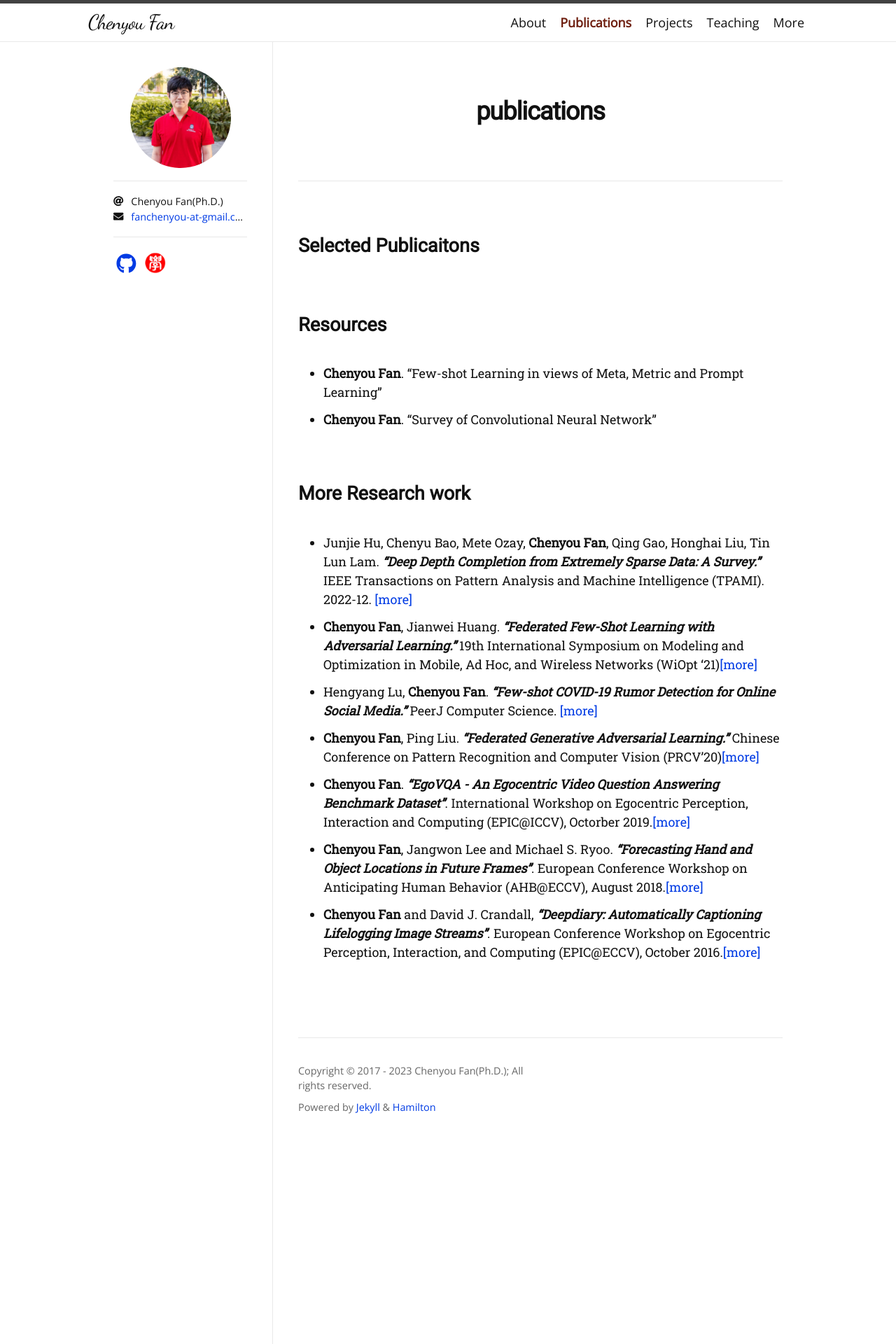
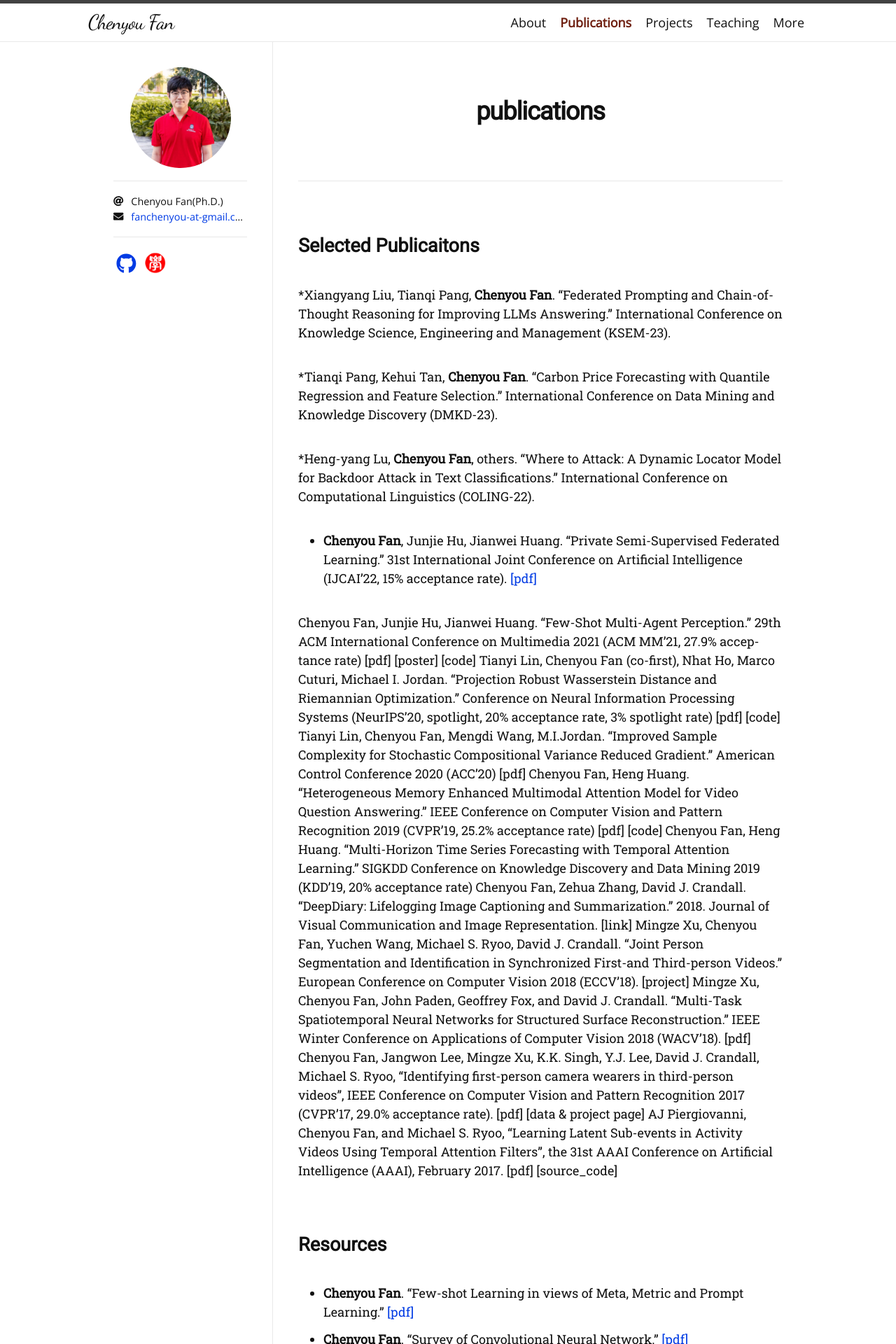
Before and after one commit to fanchenyou/fanchenyou.github.io, a Jekyll site: the page built from publications.md, in a window 1280 px wide. Shown: the top 1920 px of the page at 70% size. Built offline with Jekyll 4.4.1, drawn with Linux system fonts in a browser that asks for light colours; nearby versions of some CDN libraries; some web fonts are replaced.

Commit message:
first commit

```diff
--- a/publications.md
+++ b/publications.md
@@ -8,12 +8,29 @@ permalink: /publications/
 
 
 ## Selected Publicaitons
+*Xiangyang Liu, Tianqi Pang, **Chenyou Fan**. "Federated Prompting and Chain-of-Thought Reasoning for Improving LLMs Answering." International Conference on Knowledge Science, Engineering and Management (KSEM-23).
 
+*Tianqi Pang, Kehui Tan, **Chenyou Fan**. "Carbon Price Forecasting with Quantile Regression and Feature Selection." International Conference on Data Mining and Knowledge Discovery (DMKD-23).
+
+*Heng-yang Lu, **Chenyou Fan**, others. "Where to Attack: A Dynamic Locator Model for Backdoor Attack in Text Classifications." International Conference on Computational Linguistics (COLING-22).
+
+* **Chenyou Fan**, Junjie Hu, Jianwei Huang. "Private Semi-Supervised Federated Learning." 31st International Joint Conference on Artificial Intelligence (IJCAI'22, 15% acceptance rate). [[pdf]](https://www.ijcai.org/proceedings/2022/279)
+
+Chenyou Fan, Junjie Hu, Jianwei Huang. "Few-Shot Multi-Agent Perception." 29th ACM International Conference on Multimedia 2021 (ACM MM'21, 27.9% acceptance rate) [pdf] [poster] [code]
+Tianyi Lin, Chenyou Fan (co-first), Nhat Ho, Marco Cuturi, Michael I. Jordan. "Projection Robust Wasserstein Distance and Riemannian Optimization." Conference on Neural Information Processing Systems (NeurIPS'20, spotlight, 20% acceptance rate, 3% spotlight rate) [pdf] [code]
+Tianyi Lin, Chenyou Fan, Mengdi Wang, M.I.Jordan. "Improved Sample Complexity for Stochastic Compositional Variance Reduced Gradient." American Control Conference 2020 (ACC'20) [pdf]
+Chenyou Fan, Heng Huang. "Heterogeneous Memory Enhanced Multimodal Attention Model for Video Question Answering." IEEE Conference on Computer Vision and Pattern Recognition 2019 (CVPR'19, 25.2% acceptance rate) [pdf] [code]
+Chenyou Fan, Heng Huang. "Multi-Horizon Time Series Forecasting with Temporal Attention Learning." SIGKDD Conference on Knowledge Discovery and Data Mining 2019 (KDD'19, 20% acceptance rate)
+Chenyou Fan, Zehua Zhang, David J. Crandall. "DeepDiary: Lifelogging Image Captioning and Summarization." 2018. Journal of Visual Communication and Image Representation. [link]
+Mingze Xu, Chenyou Fan, Yuchen Wang, Michael S. Ryoo, David J. Crandall. "Joint Person Segmentation and Identification in Synchronized First-and Third-person Videos." European Conference on Computer Vision 2018 (ECCV'18). [project]
+Mingze Xu, Chenyou Fan, John Paden, Geoffrey Fox, and David J. Crandall. "Multi-Task Spatiotemporal Neural Networks for Structured Surface Reconstruction." IEEE Winter Conference on Applications of Computer Vision 2018 (WACV’18). [pdf]
+Chenyou Fan, Jangwon Lee, Mingze Xu, K.K. Singh, Y.J. Lee, David J. Crandall, Michael S. Ryoo, "Identifying first-person camera wearers in third-person videos", IEEE Conference on Computer Vision and Pattern Recognition 2017 (CVPR'17, 29.0% acceptance rate). [pdf] [data & project page]
+AJ Piergiovanni, Chenyou Fan, and Michael S. Ryoo, "Learning Latent Sub-events in Activity Videos Using Temporal Attention Filters", the 31st AAAI Conference on Artificial Intelligence (AAAI), February 2017. [pdf] [source_code]
 
 
 ## Resources
-* **Chenyou Fan**. "Few-shot Learning in views of Meta, Metric and Prompt Learning"
-* **Chenyou Fan**. "Survey of Convolutional Neural Network"
+* **Chenyou Fan**. "Few-shot Learning in views of Meta, Metric and Prompt Learning." [[pdf]](https://fanchenyou.github.io/homepage/docs/FSL.pdf)
+* **Chenyou Fan**. "Survey of Convolutional Neural Network." [[pdf]](https://fanchenyou.github.io/homepage/docs/cnn_survey.pdf)
 
 
 ## More Research work
```
Also changed, not shown: 1 other file.
